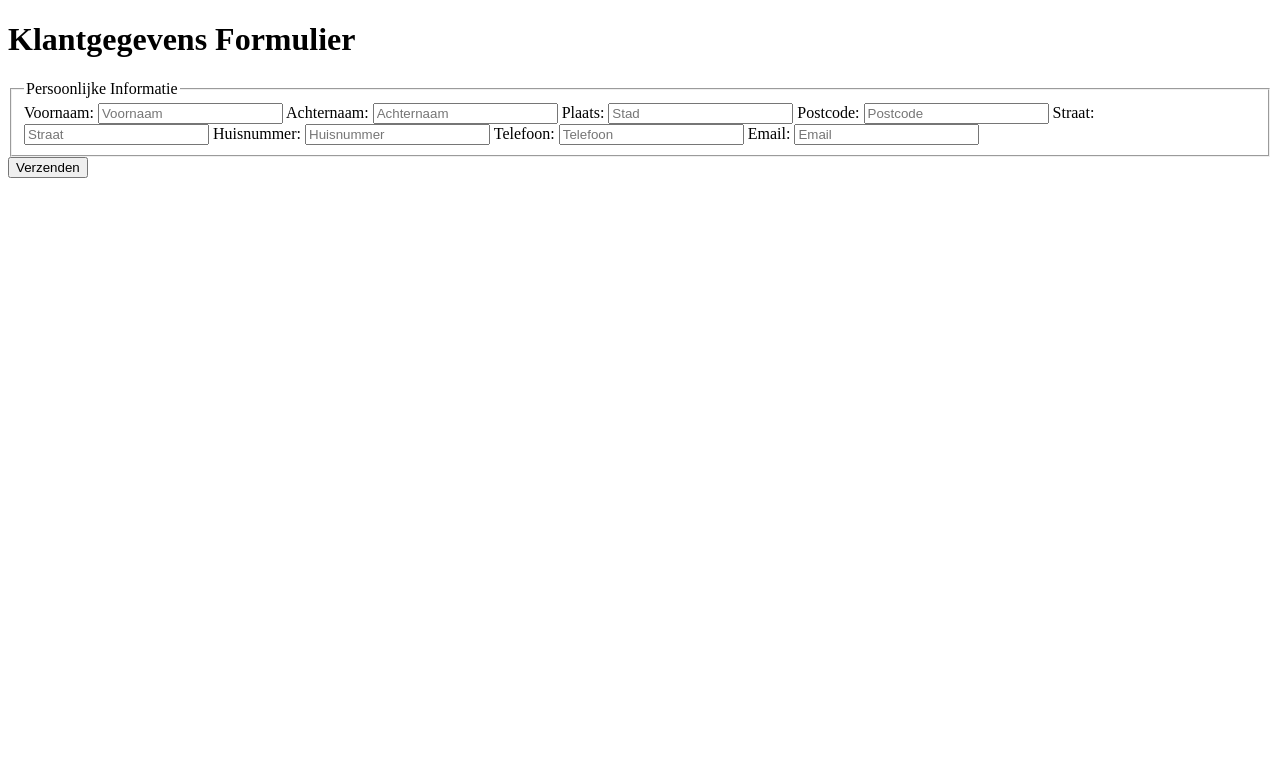
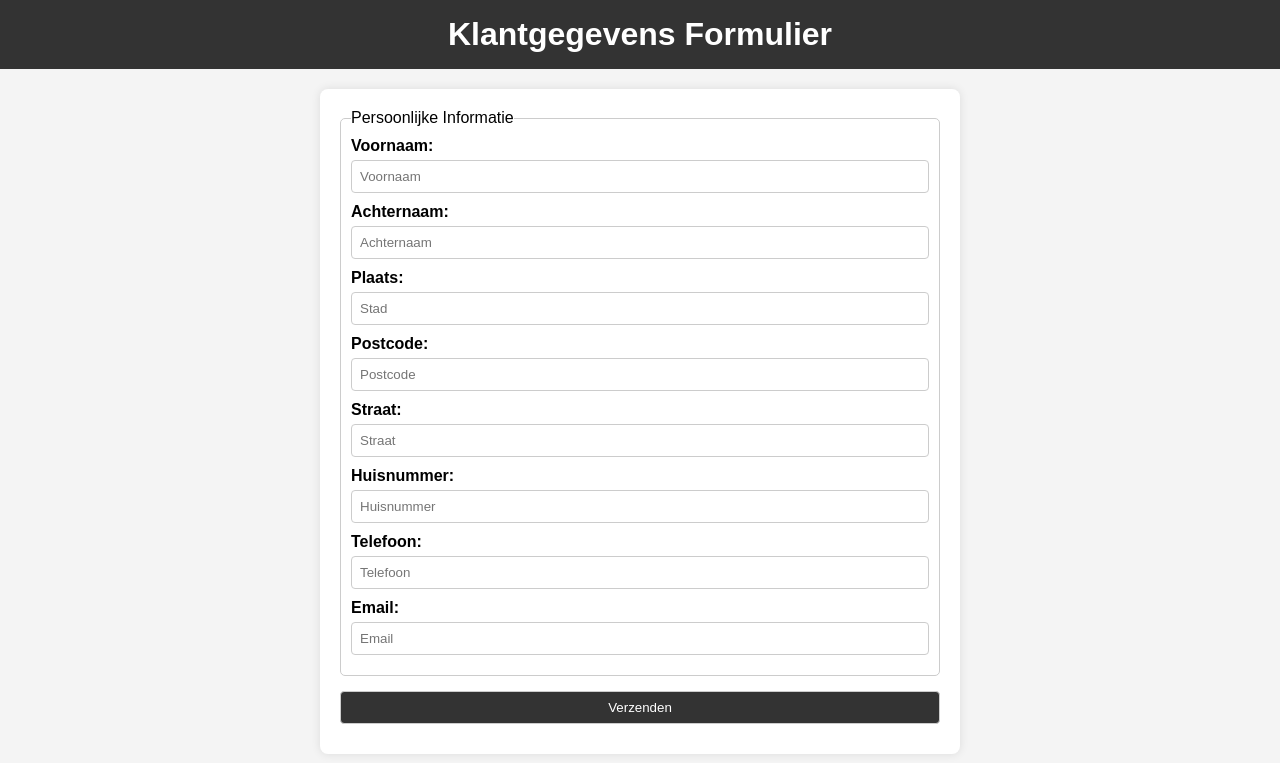
Before and after one commit to OICT-Team-2/BoerenCamping, a PHP site: page /Klantgegevens.html in a window 1280 px wide. Shown: the top 763 px of the page. Run offline with PHP 8.4, Linux system fonts and the light colour scheme.

Commit message:
Update 3 Klantgegevens.html

```diff
--- a/Camping Project/Klantgegevens.html
+++ b/Camping Project/Klantgegevens.html
@@ -2,9 +2,11 @@
 <html lang="en">
 
 <head>
-   <meta charset="UTF-8">
-   <meta name="viewport" content="width=device-width, initial-scale=1.0">
-   <title>Klant Gegevens Formulier</title>
+  <meta charset="UTF-8" />
+  <meta http-equiv="X-UA-Compatible" content="IE=edge" />
+  <meta name="viewport" content="width=device-width, initial-scale=1.0" />
+  <title>Klantgegevens</title>
+  <link rel="stylesheet" href="stylegroeneweide.css" />
 </head>
 
 <body>
--- a/Camping Project/stylegroeneweide.css
+++ b/Camping Project/stylegroeneweide.css
@@ -1,6 +1,66 @@
 * {
   margin: 0;
   padding: 0;
+}
+
+body {
+  font-family: Arial, sans-serif;
+  background-color: #f4f4f4;
+  margin: 0;
+  padding: 0;
+}
+
+header {
+  background-color: #333;
+  color: #fff;
+  text-align: center;
+  padding: 1em 0;
+}
+
+main {
+  max-width: 600px;
+  margin: 20px auto;
+  background-color: #fff;
+  padding: 20px;
+  border-radius: 8px;
+  box-shadow: 0 0 10px rgba(0, 0, 0, 0.1);
+}
+
+form {
+  display: flex;
+  flex-direction: column;
+}
+
+fieldset {
+  border: 1px solid #ccc;
+  border-radius: 5px;
+  padding: 10px;
+  margin-bottom: 15px;
+}
+
+label {
+  display: block;
+  margin-bottom: 5px;
+  font-weight: bold;
+}
+
+input {
+  width: 100%;
+  padding: 8px;
+  margin-bottom: 10px;
+  border: 1px solid #ccc;
+  border-radius: 4px;
+  box-sizing: border-box;
+}
+
+input[type="submit"] {
+  background-color: #333;
+  color: #fff;
+  cursor: pointer;
+}
+
+input[type="submit"]:hover {
+  background-color: #555;
 }
 
 .title /* De Groene Weide titel */ {
```
Also changed, not shown: Camping Project/process-form.php (+6 -1 lines).
